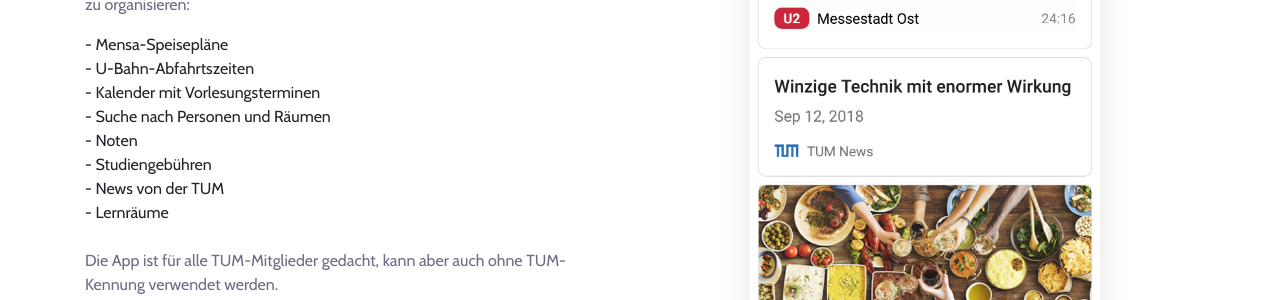
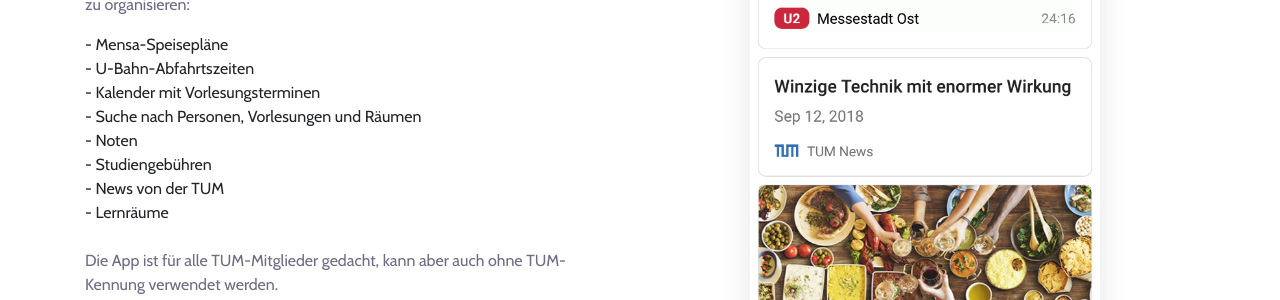
Before and after one commit to TUM-Dev/Website, a Jekyll site: the page built from _pages/index.html, in a window 1280 px wide and 900 px high. Shown: the part 412-712 px from the top of the window. Built offline with Jekyll 4.4.1, drawn with Linux system fonts in a browser that asks for light colours.

Commit message:
Update _pages/index.html
Co-authored-by: Frank Elsinga <frank@elsinga.de>

```diff
--- a/_pages/index.html
+++ b/_pages/index.html
@@ -28,7 +28,7 @@
                     <li>- Mensa-Speisepläne</li>
                     <li>- U-Bahn-Abfahrtszeiten</li>
                     <li>- Kalender mit Vorlesungsterminen</li>
-                    <li>- Suche nach Personen und Räumen</li>
+                    <li>- Suche nach Personen, Vorlesungen und Räumen</li>
                     <li>- Noten</li>
                     <li>- Studiengebühren</li>
                     <li>- News von der TUM</li>
```
